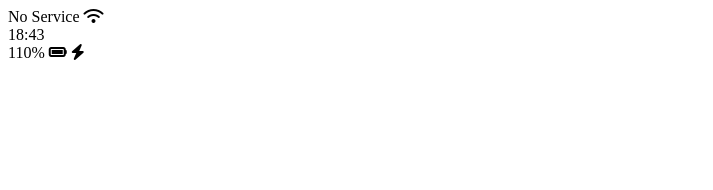
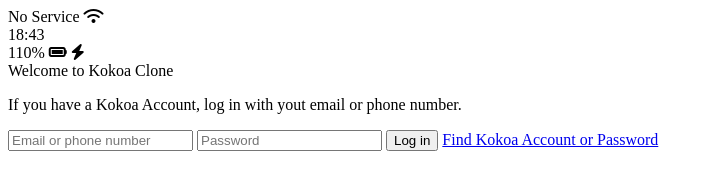
Before and after one commit to JCL-01/kokoa-clone-2023, a plain HTML site: page index.html in a window 1280 px wide. Shown: the whole page, without its empty margins (0-713 px from the left). Drawn offline with Linux system fonts and the light colour scheme.

Commit message:
Added header and form

```diff
--- a/index.html
+++ b/index.html
@@ -4,7 +4,7 @@
     <meta charset="UTF-8" />
     <meta http-equiv="X-UA-Compatible" content="IE=edge" />
     <meta name="viewport" content="width=device-width, initial-scale=1.0" />
-    <title>Welcome to Kokoa Talk</title>
+    <title>Welcome to Kokoa Clone</title>
   </head>
   <body>
     <div id="status-bar">
@@ -21,6 +21,19 @@
         <i class="fa-solid fa-bolt"></i>
       </div>
     </div>
+    <header class="welcome-header">
+      <span class="welcome-header__title">Welcome to Kokoa Clone</span>
+      <p class="welcome-header__text">
+        If you have a Kokoa Account, log in with yout email or phone number.
+      </p>
+    </header>
+    <form id="login-form">
+      <input type="text" placeholder="Email or phone number" />
+      <input type="password" placeholder="Password" />
+      <input type="submit" value="Log in" />
+      <a href="#">Find Kokoa Account or Password</a>
+    </form>
+
     <script
       src="https://kit.fontawesome.com/ddbf7b4b73.js"
       crossorigin="anonymous"
```
